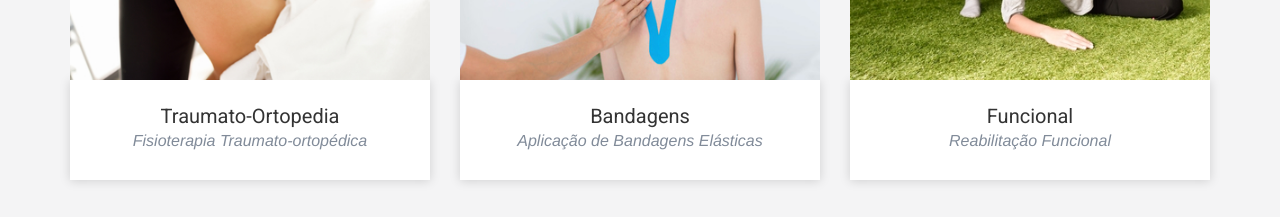
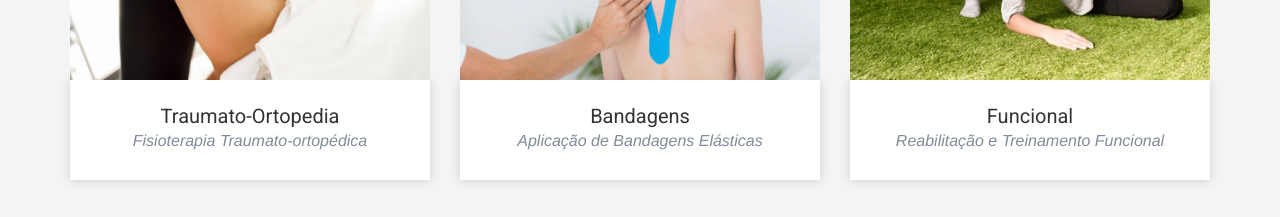
Before and after one commit to mvfisio/mvfisio.github.io, a website: page index.html in a window 1280 px wide. Shown: the part 1160-1377 px from the top of the page. Drawn offline with nearby package versions, Linux system fonts and the light colour scheme.

Commit message:
Update index.html

```diff
--- a/index.html
+++ b/index.html
@@ -18,10 +18,10 @@
     <meta name="viewport" content="width=device-width, initial-scale=1">
     <meta name="robot" content="Index,Follow">
     <meta http-equiv="content-type" content="text/html; charset=iso-8859-1">
-    <meta name="description" content="Serviços de Fisioterapia, Reabilitação Funcional e Aplicação de Bandagens MVFisio em Caxias do Sul">
+    <meta name="description" content="Serviços de Fisioterapia, Reabilitação e Treinamento Funcional e Aplicação de Bandagens MVFisio em Caxias do Sul">
     <meta name="author" content="emecode">
 
-    <title>Monique Vidor Fisioterapia Reabilitação Funcional e Bandagens</title>
+    <title>Monique Vidor Fisioterapia Reabilitação Treinamento Funcional e Bandagens</title>
 
     <!-- Bootstrap Core CSS -->
     <link href="vendor/bootstrap/css/bootstrap.min.css" rel="stylesheet">
@@ -136,7 +136,7 @@
                     </a>
                     <div class="portfolio-caption">
                         <h4>Funcional</h4>
-                        <p class="text-muted">Reabilitação Funcional</p>
+                        <p class="text-muted">Reabilitação e Treinamento Funcional</p>
                     </div>
                 </div>
             </div>
@@ -254,8 +254,8 @@
                             <div class="modal-body">
                                 <!-- Project Details Go Here -->
                                 <h2>Funcional</h2>
-                                <p class="item-intro text-muted">Reabilitação Funcional</p>
-                                <img class="img-responsive img-centered" src="img/portfolio/03x.jpg" alt="Reabilitação funcional sendo realizada por uma fisioterapeuta em uma paciente">
+                                <p class="item-intro text-muted">Reabilitação e Treinamento Funcional</p>
+                                <img class="img-responsive img-centered" src="img/portfolio/03x.jpg" alt="Reabilitação e Treinamento funcional sendo realizada por uma fisioterapeuta em uma paciente">
                                 <p>A reabilitação funcional é uma técnica que recupera funções neuromusculares de força, condicionamento ou coordenação por meio de exercícios orientados,proporcinando ao paciente  melhor recuperação e aumento no desempenho das atividades.</p>
                                 <button type="button" class="btn btn-primary" data-dismiss="modal"><i class="fa fa-times"></i>Voltar Para Serviços</button>
                             </div>
```
